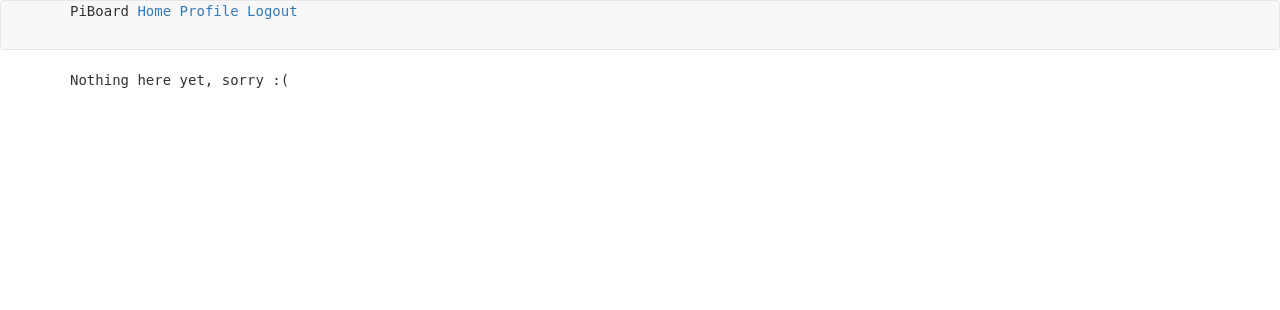
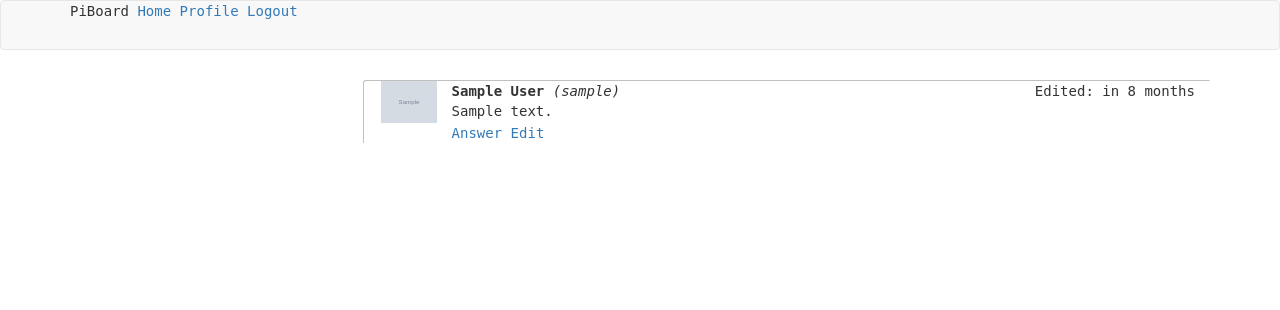
Before and after one commit to SRechenberger/pi-board, a Flask app: page / in a window 1280 px wide. Shown: the top 310 px of the page. Run offline with Flask 2, Linux system fonts and the light colour scheme; a user stored in the database is signed in; tables that the repository leaves empty hold one stand-in row (values such as "Sample post"); grey boxes marked "Sample" are stand-in pictures; some libraries are stand-ins or nearby versions.

Commit message:
central board (#10) and styles

```diff
--- a/app/main/routes.py
+++ b/app/main/routes.py
@@ -22,7 +22,18 @@ def before_request():
 @bp.route('/')
 @bp.route('/index')
 def index():
-    return render_template('main/index.html.j2', title='PiBoard')
+
+    if current_user.is_authenticated:
+        posts = Post.query.order_by(Post.timestamp.desc())
+        return render_template(
+            'main/index.html.j2',
+            title=f'PiBoard ({current_user.displayed_name or current_user.handle})',
+            posts=posts
+        )
+    return render_template(
+        'main/index.html.j2',
+        title='PiBoard'
+    )
 
 @bp.route('/post/<post_id>', methods=['GET', 'POST'])
 @login_required
--- a/app/static/styles.css
+++ b/app/static/styles.css
@@ -2,21 +2,29 @@
   font-family: inconsolata, monospace;
 }
 
-img {
+/*
+ {
   max-width: 100%;
   max-height: auto;
 }
-
-/*
-.profile_pic {
-  height: 10px;
+*/
+.profile_pic img {
+  height: auto;
   width: 100%;
 }
-*/
+
+hr {
+  margin: 3px;
+  width: 100%;
+}
+
+.avatar_pic {
+  margin: 0;
+}
 
 .avatar_pic img {
-  max-height: 100%;
-  max-width: auto;
+  max-height: auto;
+  max-width: 4em;
 }
 
 #body.form-control {
@@ -25,15 +33,26 @@ img {
 }
 
 .post {
-  border-style: solid;
+  border-top-style: solid;
+  border-top-left-radius: 3px;
+/*  border-bottom-style: solid;
+  border-bottom-left-radius: 3px; */
+  border-left-style: solid;
+  border-color: silver;
+
+  border-right-style: solid;
+  border-right-color: transparent;
   border-width: thin;
-  padding: 1em;
-
-  border-radius: 3px;
-  border-color: silver;
+  width: 100%;
+  padding-right: 1em;
+  background-color: white;
 }
 
 .post > div {
   margin-left: 0.1em;
   padding-left: 0.1em;
 }
+
+.answer-row {
+  margin-bottom: -1em !important;
+}
--- a/app/templates/main/_post.html.j2
+++ b/app/templates/main/_post.html.j2
@@ -1,11 +1,13 @@
 <div class="post">
   <div class="row">
-    <div class="col-md-2">
+    <div class="col-md-1">
       <div class="avatar_pic">
+        <a href="{{ url_for('main.profile', handle=post.author.handle) }}">
           <img src="{{ image_url(post.author.profile_pic) }}">
+        </a>
       </div>
     </div>
-    <div class="col-md-10">
+    <div class="col-md-11">
       <div class="row">
         <div class="col-md-6">
           {% if post.author.displayed_name %}
@@ -30,8 +32,11 @@
       </div>
     </div>
   </div>
+  <!--hr-->
   <div class="row">
-      <div class="col-md-12">
+    <div class="col-md-1">
+    </div>
+    <div class="col-md-11">
       <a href="{{ url_for('main.post', handle=post.author.handle, post_id=post.id) }}">
         Answer
       </a>
@@ -47,7 +52,7 @@
       {% endif %}
     </div>
   </div>
-    <div class="row">
+  <div class="answer-row row">
     <div class="col">
       {% if post.comments %}
           {% for post in post.comments %}
--- a/app/templates/main/index.html.j2
+++ b/app/templates/main/index.html.j2
@@ -4,6 +4,17 @@
 {% if current_user.is_anonymous %}
   {% include 'main/_welcome.html.j2' %}
 {% else %}
-Nothing here yet, sorry :(
+  <div class="row">
+    <div class="col-md-3"></div>
+    <div class="col-md-9">
+      {% with top_level_visible = True %}
+      {% for post in posts %}
+        {% if not post.parent_id %}
+        <p>{% include "main/_post.html.j2" %}</p>
+        {% endif %}
+      {% endfor %}
+      {% endwith %}
+    </div>
+  </div>
 {% endif %}
 {% endblock app_content %}
```
Lines whose indentation alone changed are shown as unchanged.
